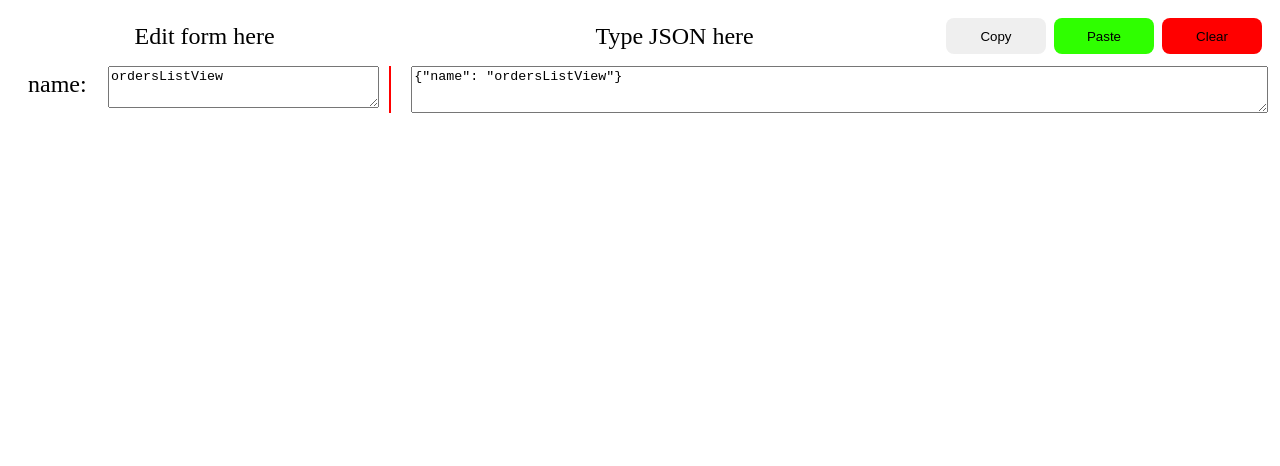
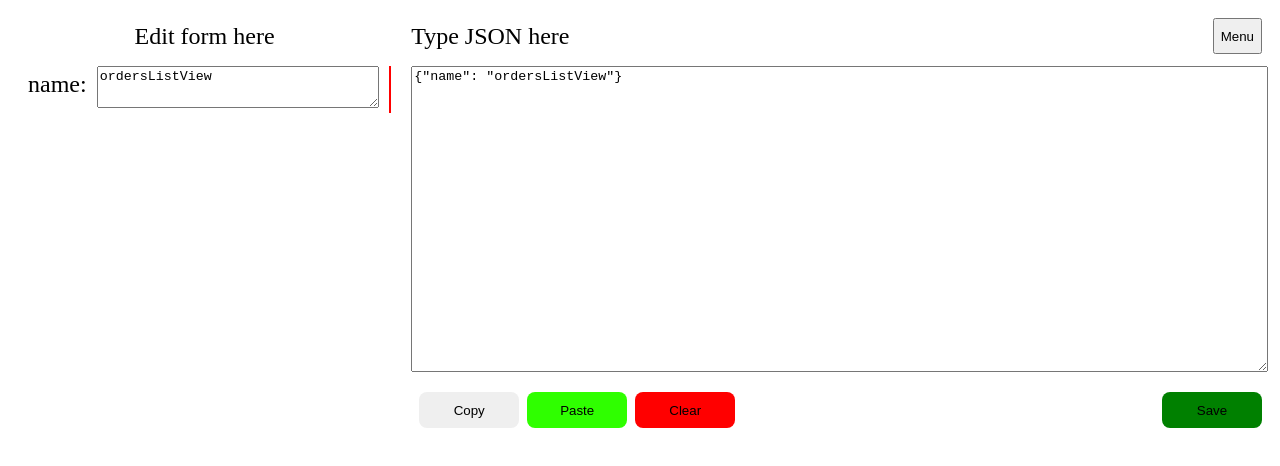
Before and after one commit to wrkid/json-parser, a React (Create React App) app: page / in a window 1280 px wide. Shown: the top 466 px of the page. Built offline with nearby package versions, Linux system fonts and the light colour scheme.

Commit message:
saving menu

```diff
--- a/src/App/App.css
+++ b/src/App/App.css
@@ -17,9 +17,12 @@
 
 .bottom {
   display: flex;
-  flex: 1 1 auto;
+  flex: 0 1 auto;
   width: 100%;
-  justify-content: space-between;
+}
+
+.right .bottom {
+  flex-direction: column;
 }
 
 .input-json {
@@ -28,8 +31,8 @@
   max-width: 100%;
   word-wrap: normal;
   flex: 1 1 auto;
-  resize: vertical;
   overflow-y: auto;
+  height: 300px;
 }
 
 .line {
@@ -49,7 +52,7 @@
   flex: 1 1 auto;
   margin-left: 20px;
   flex-direction: column;
-  position: relative;
+  position: sticky;
 }
 
 .right .top{
@@ -61,9 +64,16 @@
   flex: 0 1 auto;
 }
 
+.btns-container {
+  display: flex;
+  justify-content: space-between;
+}
+
 .btns {
   display: flex;
   flex-wrap: nowrap;
+  align-self: flex-start;
+  margin-top: 20px;
 }
 
 .btn {
@@ -88,6 +98,10 @@
   background-color: rgb(47, 255, 0);
 }
 
+.btn-save {
+  background-color: green;
+}
+
 .btn:hover {
   opacity: 0.7;
 }
--- a/src/App/App.js
+++ b/src/App/App.js
@@ -1,9 +1,11 @@
 import { useState } from "react";
 import Structure from "../Structure/structure";
 import './App.css'
+import { ContextMenu } from "../menu/menu";
 
 function App() {
   const [value, setValue] = useState('{"name": "ordersListView"}')
+  const [menu, setMenu] = useState(false)
 
   const handleInput = (e) => {
     setValue(e.target.value)
@@ -31,8 +33,25 @@ function App() {
       });
   }
 
+  const saveHandler = (name, value) => {
+    const prev = JSON.parse(localStorage.getItem('jsons'))
+    const item = {name: value}
+    let new_
+    if (prev) {
+      !prev.find(el => el.name === name) ? new_ = [...prev, item] : new_ = [...prev, item]
+    } else {
+      new_ = [item]
+    }
+    localStorage.setItem('jsons', new_)
+  }
+
+  const menuHandler = (type) => {
+    setMenu(type)
+  }
+
   return (
     <div className="App">
+      <ContextMenu shown={!!menu} menuHandler={menuHandler} saveHandler={saveHandler} type={menu}/>
       <div className="top">
         <div className="left">
           <div className="top">
@@ -45,9 +64,13 @@ function App() {
         </div>
         <div className="right">
           <div className="top">
-            <div className="com"></div>
             <div className="title">Type JSON here</div>
-            <div className="btns">
+            <button onClick={() => menuHandler('choose')}>Menu</button>
+          </div>
+          <div className="bottom">
+            <textarea className="input-json" onChange={handleInput} value={value}></textarea>
+            <div className="btns-container">
+              <div className="btns btns-left">
                   <button
                     className="btn btn-copy"
                     onClick={onCopyClickHandle}
@@ -61,9 +84,13 @@ function App() {
                     onClick={onClearClickHandle}
                   >Clear</button>
                 </div>
+                <div className="btns btns-right">
+                  <button
+                    className="btn btn-save"
+                    onClick={() => menuHandler('set')}
+                  >Save</button>
                 </div>
-          <div className="bottom">
-          <textarea className="input-json" onChange={handleInput} value={value}></textarea>
+            </div>
           </div>
         </div>
       </div>
--- a/src/Structure/style.css
+++ b/src/Structure/style.css
@@ -15,7 +15,7 @@
 }
 
 .value {
-  width: 70px;
+  /* width: 70px; */
 }
 
 .extra {
--- /dev/null
+++ b/src/menu/index.js
@@ -0,0 +1,3 @@
+import { ContextMenu } from "./menu";
+
+export default ContextMenu;
--- /dev/null
+++ b/src/menu/menu.css
@@ -0,0 +1,37 @@
+.bg {
+  position: fixed;
+  width: 100vw;
+  height: 100vh;
+  top: 0;
+  left: 0;
+  background-color: rgba(0, 0, 0, 0.512);
+  z-index: 1;
+  color: rgb(0, 0, 0)
+}
+
+.bg-hide {
+  display: none;
+}
+
+.menu-conatiner {
+  position: absolute;
+  top: 50%;
+  left: 50%;
+  transform: translate(-50%, -50%);
+  background-color: white;
+  width: 600px;
+  height: 500px;
+  border-radius: 12px;
+  display: flex;
+  flex-direction: column;
+}
+
+.menu-title {
+  align-self: center;
+}
+
+.input-name {
+  width: 90%;
+  height: 40px;
+  align-self: center;
+}
--- /dev/null
+++ b/src/menu/menu.jsx
@@ -0,0 +1,16 @@
+import './menu.css'
+
+export const ContextMenu = ({shown, type, menuHandler, saveHandler}) => {
+
+  return (
+    <div className={`${shown ? 'bg' : 'bg-hide'}`} onClick={() => menuHandler(false)}>
+      {type === 'set' && <div className='menu-conatiner'>
+        <h3 className='menu-title'>Save json</h3>
+        <input className='input-name' placeholder='Type name'/>
+      </div>}
+      {type === 'choose' && <div className='menu-conatiner'>
+        <h3 className='menu-title'>Choose saved</h3>
+      </div>}
+    </div>
+  )
+}
```
Lines whose indentation alone changed are shown as unchanged.
